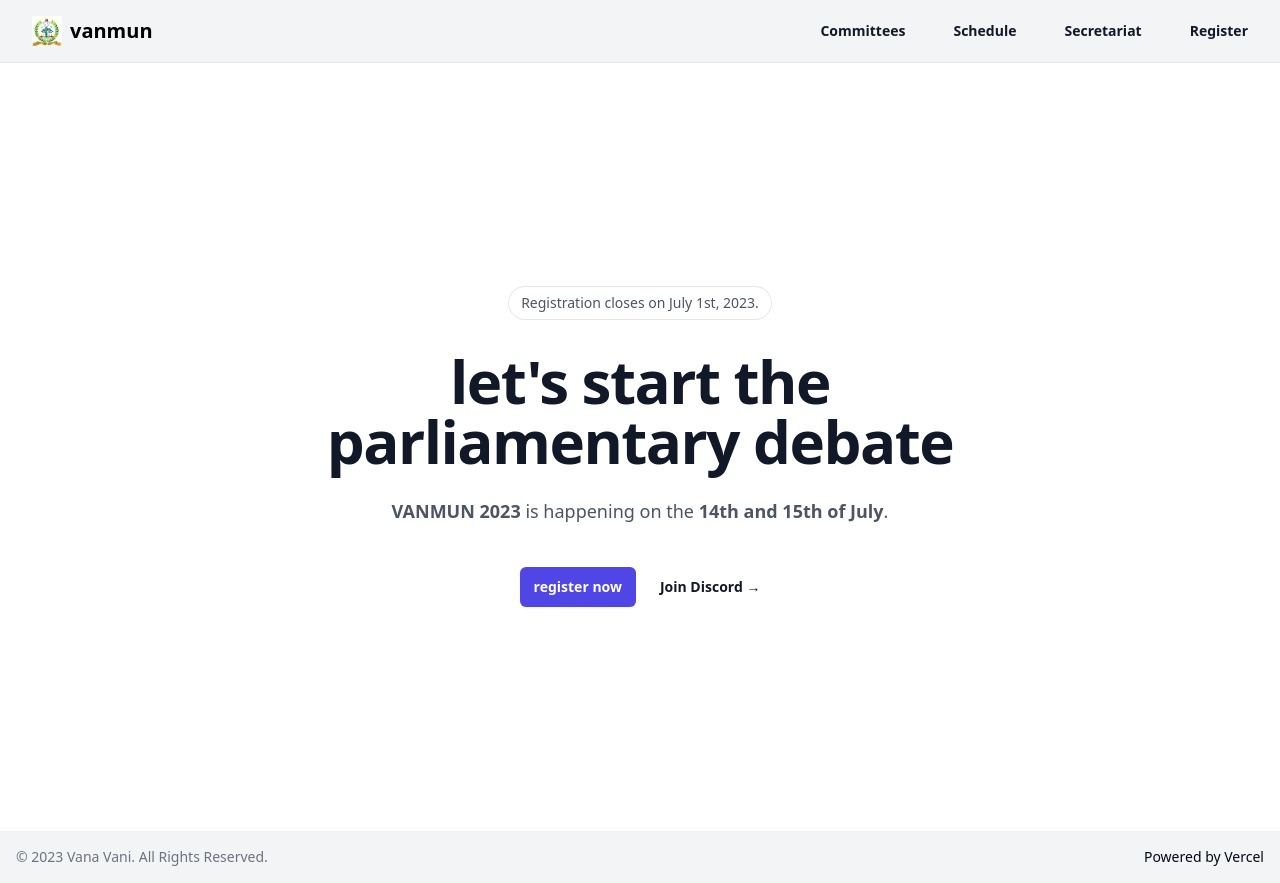
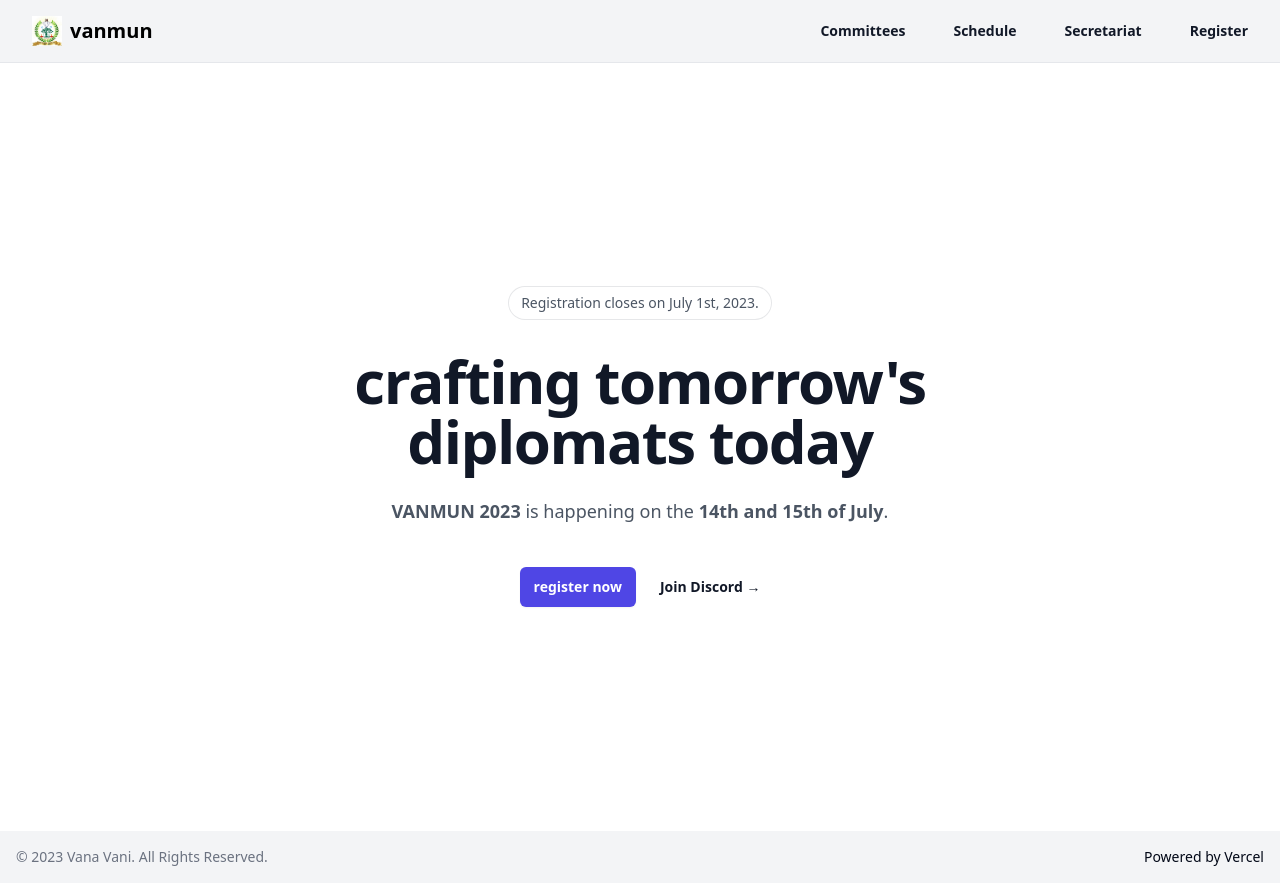
Before and after one commit to aryaniyaps/vanmun, a Next.js app: page / in a window 1280 px wide. Built offline with nearby package versions, Linux system fonts and the light colour scheme.

Commit message:
update tagline

```diff
--- a/app/page.tsx
+++ b/app/page.tsx
@@ -10,7 +10,7 @@ export default function Home() {
       </div>
       <div className="text-center">
         <h1 className="text-4xl font-bold tracking-tight text-gray-900 sm:text-6xl">
-          let&apos;s start the parliamentary debate
+          crafting tomorrow&apos;s diplomats today
         </h1>
         <p className="mt-6 text-lg leading-8 text-gray-600">
           <b>VANMUN 2023</b> is happening on the <b>14th and 15th of July</b>.
```
